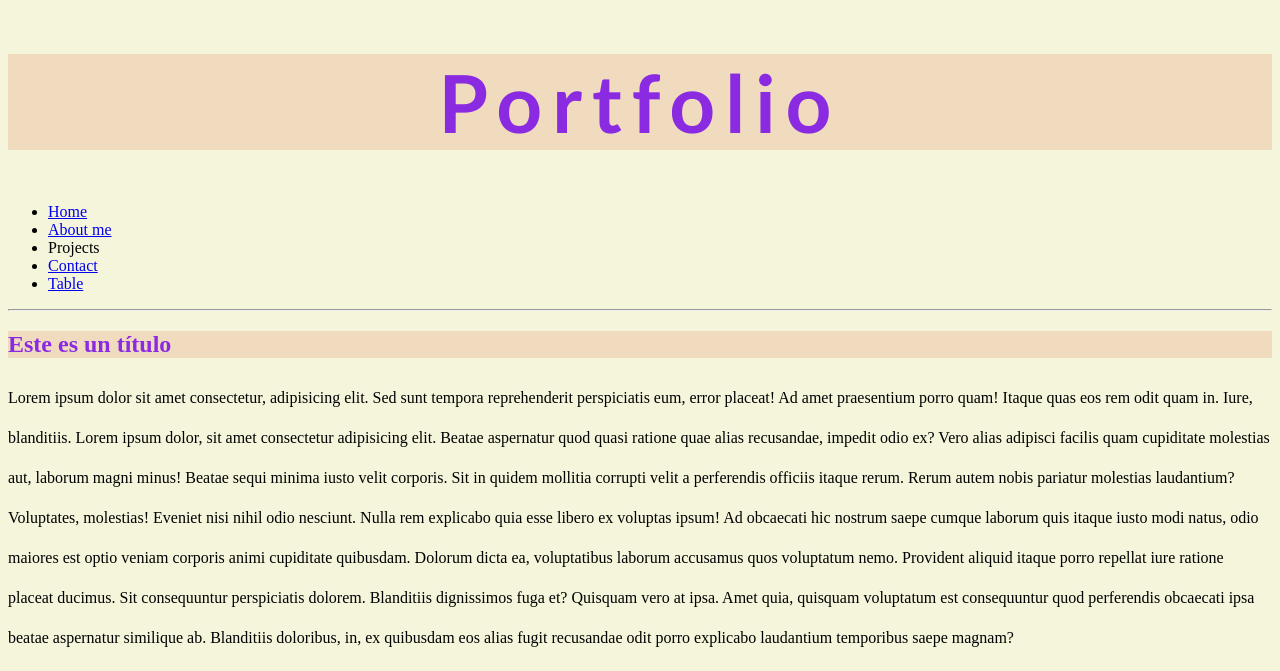
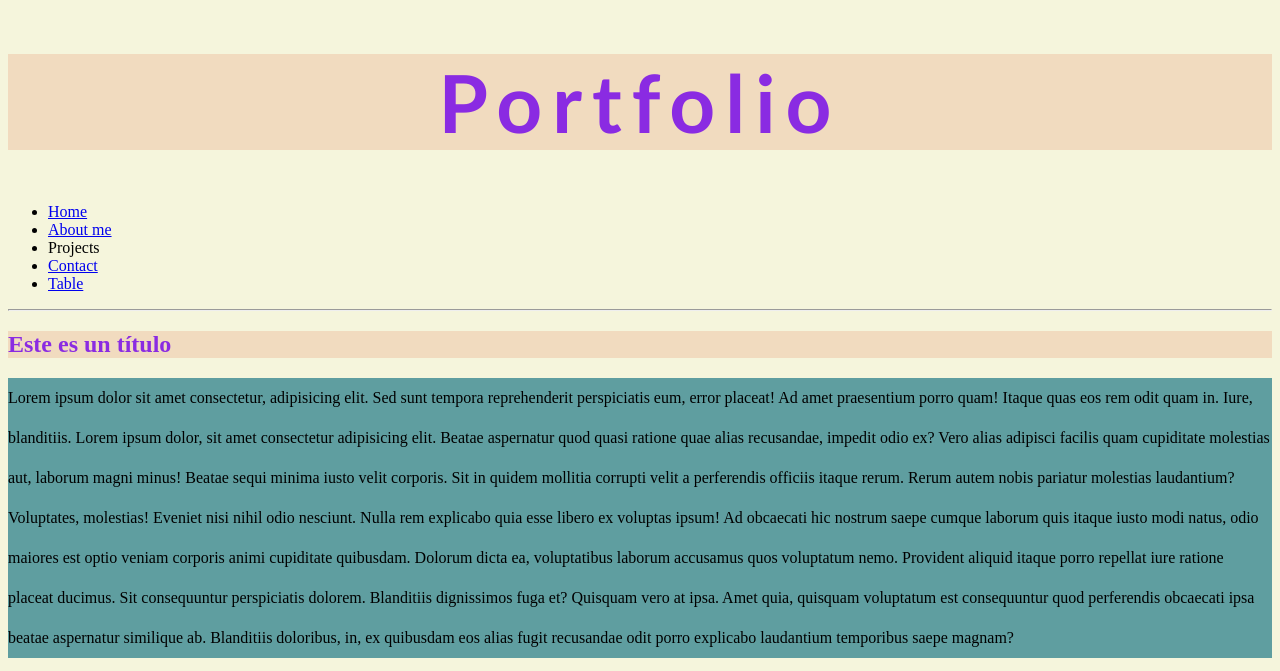
Before and after one commit to matiascalvar/project-1, a plain HTML site: page index.html in a window 1280 px wide. Shown: the top 671 px of the page. Drawn offline with Linux system fonts and the light colour scheme.

Commit message:
Update style.css

```diff
--- a/style.css
+++ b/style.css
@@ -23,3 +23,14 @@ footer {
 p{
     line-height: 2.5; /*interlineado*/
 }
+
+main > p {
+    background-color: cadetblue; /*direct child*/
+}
+
+/*h1, h2 = estilo a ambos
+h1 h2 = estilo a los h2 dentro de h1
+h1 > h2 = estilo a los h2 que siguen inmediatamente a los h1
+h1 + h2 = estilo a los h2 que estan no dentro de los h1, pero inmediatamente seguido debajo
+
+*/
```
